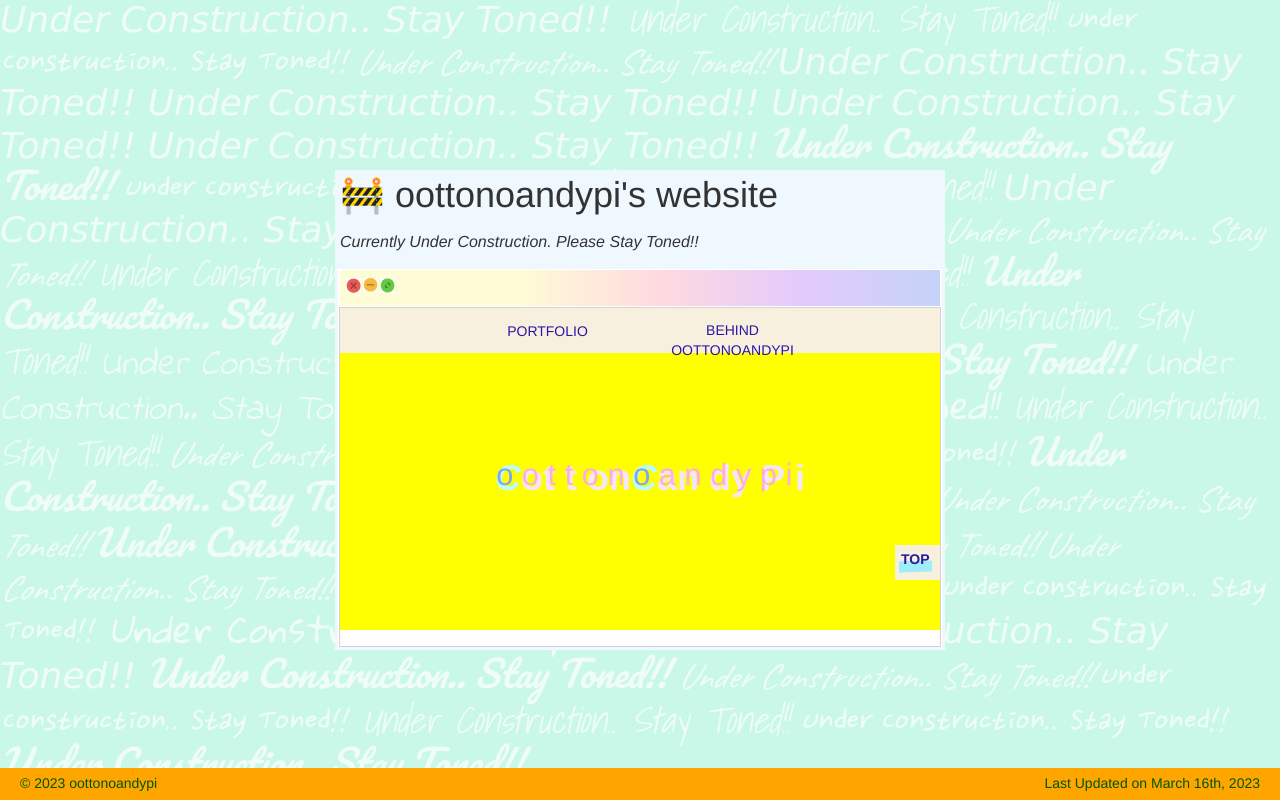
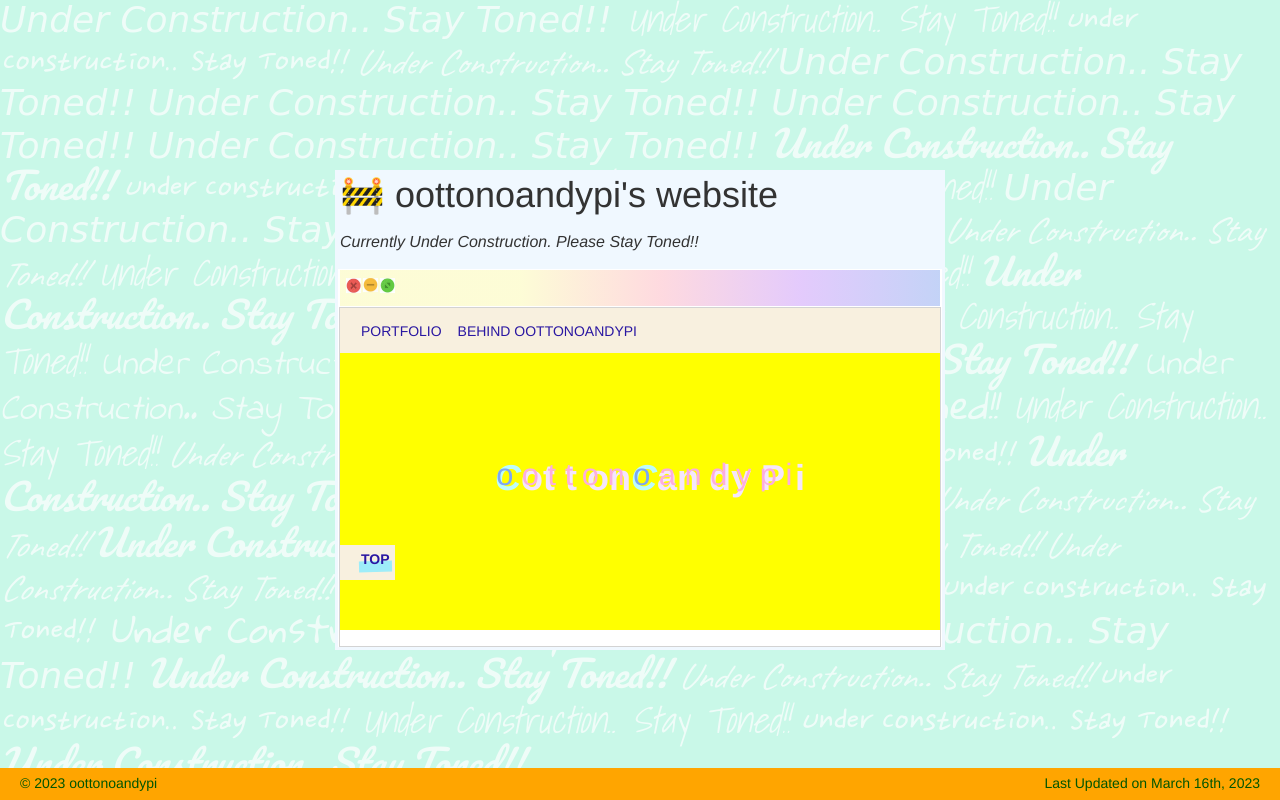
Before and after one commit to oottonoandypi/index, a plain HTML site: page index.html in a window 1280 px wide. Drawn offline with nearby package versions, Linux system fonts and the light colour scheme; a web font is replaced by a local one.

Commit message:
Small clean up.

```diff
--- a/css/index.css
+++ b/css/index.css
@@ -30,6 +30,10 @@ canvas{
 
 section{
     padding: 10px 0;
+}
+
+a{
+    cursor: pointer;
 }
 
 #background_canvas{
@@ -157,22 +161,23 @@ section{
 
 #window_content_canvas strong::after {
     /* Highlight color */
-    background-color: #9eedf9;
+    background-color: #c3f2f9;
 
     content: "";
     position: absolute;
     width: calc(100% + 4px);
     height: 70%;
-    top: 4px;
     left: -2px;
     bottom: 0;
     z-index: -2;
     transform: rotate(-5.5deg);
+    top: 4px;
 }
 
 #window_content_canvas button:disabled strong::after{
     transform: rotate(-1.5deg);
     top: 10px;
+    background-color: #9eedf9;
 }
 
 #window_content_headline{
@@ -247,7 +252,3 @@ section{
 .float-right{
     float: right;
 }
-
-a{
-    cursor: pointer;
-}
--- a/index.html
+++ b/index.html
@@ -26,14 +26,14 @@
                         </div>
                     </div>
                     <div id="window_content_canvas">
-                        <div style="position: sticky; top: 70%; left:100%; margin-top: -45px;  background-color: rgb(248, 240, 223); width: 45px; height: 35px; z-index: 5;"><a href="#window_content_headline"><button id="window_content_header_nav_top" onmouseover="addStrong(this)" onmouseout="removeStrong(this, 'TOP')">TOP</button></a></div>
+                        <div style="position: sticky; top: 70%; margin-top: -45px;  background-color: rgb(248, 240, 223); width: 55px; padding-left: 15px; height: 35px; z-index: 5;"><a href="#window_content_headline"><button id="window_content_header_nav_top" onmouseover="addStrong(this)" onmouseout="removeStrong(this, 'TOP')">TOP</button></a></div>
                         <section id="window_content_header">
-                            <div class="col-1 col-sm-2 col-md-1 col-lg-2 col-xl-3"></div>
-                            <div id="window_content_header_nav" class="col-10 col-sm-8 col-md-10 col-lg-8 col-xl-6">
-                                <a href="#portfolio_section"><button id="window_content_header_nav_portfolio" onmouseover="addStrong(this)" onmouseout="removeStrong(this, 'PORTFOLIO')" class="col-6 col-sm-6">PORTFOLIO</button></a>
-                                <a href="#me_section"><button id="window_content_header_nav_me" onmouseover="addStrong(this)" onmouseout="removeStrong(this, 'BEHIND OOTTONOANDYPI')" class="col-6 col-sm-6">BEHIND OOTTONOANDYPI</button></a>
+                            <div class="col-2 col-sm-0"></div>
+                            <div id="window_content_header_nav" class="col-8 col-sm-12">
+                                <a href="#portfolio_section"><button id="window_content_header_nav_portfolio" onmouseover="addStrong(this)" onmouseout="removeStrong(this, 'PORTFOLIO')">PORTFOLIO</button></a>
+                                <a href="#me_section"><button id="window_content_header_nav_me" onmouseover="addStrong(this)" onmouseout="removeStrong(this, 'BEHIND OOTTONOANDYPI')">BEHIND OOTTONOANDYPI</button></a>
                             </div>
-                            <div class="col-1 col-sm-2 col-md-1 col-lg-2 col-xl-3"></div>
+                            <div class="col-2 col-sm-0"></div>
                         </section>
                         <section id="window_content_headline">
                             <h1 style="color: rgb(245, 230, 252); font-weight: 900;">&nbsp;&nbsp;&nbsp;&nbsp;&nbsp;&nbsp;&nbsp;&nbsp;&nbsp;<em style="color: #bdfcfb;">C</em>ot&nbsp;t&nbsp;on<em style="color: #bdfcfb;">C</em>an&nbsp;dy&nbsp;P&nbsp;i&nbsp;&nbsp;&nbsp;&nbsp;&nbsp;&nbsp;&nbsp;</h1>
```
